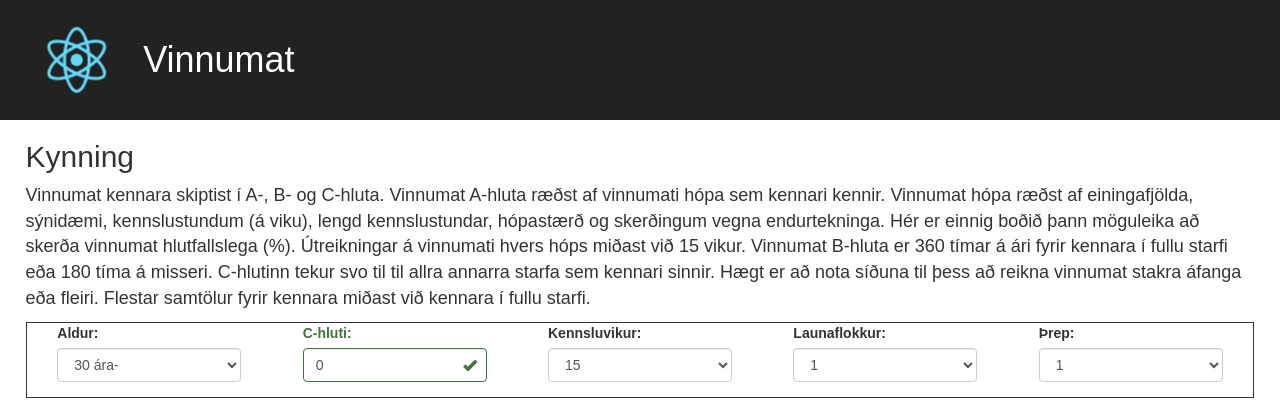
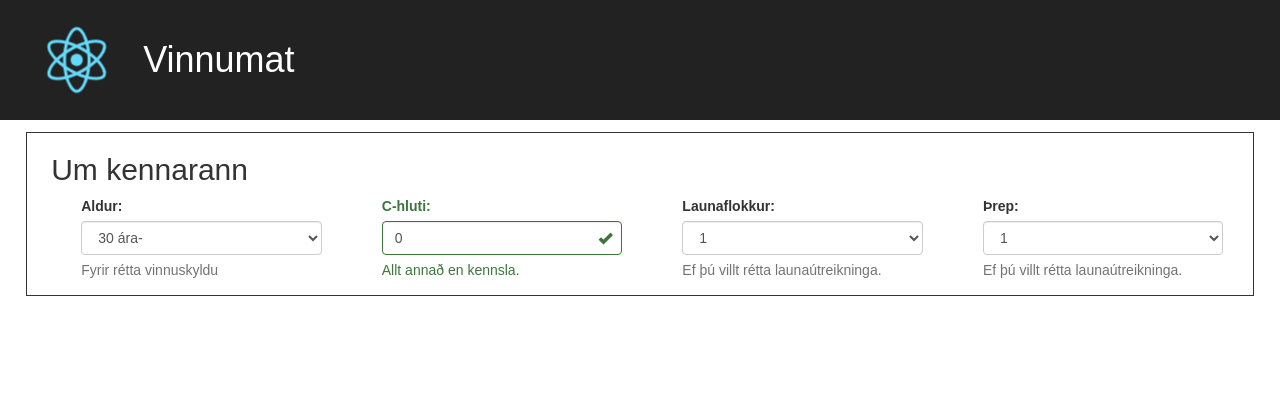
Before and after one commit to UnnarThorBachmann/vinnumat-react, a React (Create React App) app in the folder vinnumat/: page / in a window 1280 px wide. Shown: the top 420 px of the page. Built offline with nearby package versions, Linux system fonts and the light colour scheme.

Commit message:
fix: Fine tuning the teacher form.

```diff
--- a/vinnumat/src/App.css
+++ b/vinnumat/src/App.css
@@ -20,16 +20,20 @@
 }
 
 div.TeacherForm {
-  width: 100%;
+
   display: flex;
   flex-direction: row;
+  justify-content: space-around;
+}
+div.BorderTeacherForm {
+  width: 100%;
   border: solid;
   border-width: 0.5px;
-  justify-content: space-around;
+  padding-left: 2%;
+  margin-top: 1%;
 }
-
 div.TeacherUnitForm {
-  width: 15%;
+  width: 20%;
 }
 
 div.mainBody {
--- a/vinnumat/src/App.js
+++ b/vinnumat/src/App.js
@@ -19,10 +19,10 @@ class App extends Component {
     			</Media>
         	</div>
         	<div className="mainBody">
-        		<h2>Kynning</h2>
+        		{/*
         		<p className="App-intro">
           			Vinnumat kennara skiptist í A-, B- og C-hluta. Vinnumat A-hluta ræðst af vinnumati hópa sem kennari kennir. Vinnumat hópa ræðst af einingafjölda, sýnidæmi, kennslustundum (á viku), lengd kennslustundar, hópastærð og skerðingum vegna endurtekninga. Hér er einnig boðið þann möguleika að skerða vinnumat hlutfallslega (%). Útreikningar á vinnumati hvers hóps miðast við 15 vikur. Vinnumat B-hluta er 360 tímar á ári fyrir kennara í fullu starfi eða 180 tíma á misseri. C-hlutinn tekur svo til til allra annarra starfa sem kennari sinnir. Hægt er að nota síðuna til þess að reikna vinnumat stakra áfanga eða fleiri. Flestar samtölur fyrir kennara miðast við kennara í fullu starfi.
-        		</p>
+        		</p>*/}
         		<TeacherForm/>
       		</div>
       	</div>
--- a/vinnumat/src/TeacherForm.js
+++ b/vinnumat/src/TeacherForm.js
@@ -2,6 +2,7 @@ import React, {Component} from 'react';
 import FormGroup from 'react-bootstrap/lib/FormGroup';
 import ControlLabel from 'react-bootstrap/lib/ControlLabel';
 import FormControl from 'react-bootstrap/lib/FormControl';
+import HelpBlock from 'react-bootstrap/lib/HelpBlock';
 
 /**
 * This component was constructed by Unnar Thor Bachmann.
@@ -42,6 +43,9 @@ class TeacherForm extends React.Component  {
 
   render() {
     return (
+      <div className="BorderTeacherForm">
+        <h2>Um kennarann</h2>
+
       <div className="TeacherForm">
         <div className="TeacherUnitForm">
           <form>
@@ -60,7 +64,10 @@ class TeacherForm extends React.Component  {
                 <option value="38-54 ára">38-54 ára</option>
                 <option value="38-54 ára">55-60 ára</option>
                 <option value="38-54 ára">60 ára+</option>
+                <option value="38-54 ára">60 ára+ (17 tímar)</option>
               </FormControl>
+              <FormControl.Feedback />
+              <HelpBlock>Fyrir rétta vinnuskyldu</HelpBlock>
             </FormGroup>
           </form>
         </div>
@@ -77,10 +84,12 @@ class TeacherForm extends React.Component  {
               placeholder="0"
               onChange={this.handleChangeC}
             />
-            <FormControl.Feedback />
+             <FormControl.Feedback />
+              <HelpBlock>Allt annað en kennsla.</HelpBlock>
             </FormGroup>
           </form>
         </div>
+        {/*
         <div className="TeacherUnitForm">
           <form>
             <FormGroup
@@ -103,6 +112,7 @@ class TeacherForm extends React.Component  {
             </FormGroup>
           </form>
         </div>
+      */}
         <div className="TeacherUnitForm">
           <form>
             <FormGroup
@@ -132,7 +142,8 @@ class TeacherForm extends React.Component  {
               <option value="15">15</option>
               <option value="16">16</option>
             </FormControl>
-
+            <FormControl.Feedback />
+            <HelpBlock>Ef þú villt rétta launaútreikninga.</HelpBlock>
             </FormGroup>
           </form>
         </div>
@@ -157,9 +168,12 @@ class TeacherForm extends React.Component  {
               <option value="7">7</option>
               <option value="8">8</option>
             </FormControl>
+            <FormControl.Feedback />
+            <HelpBlock>Ef þú villt rétta launaútreikninga.</HelpBlock>
             </FormGroup>
           </form>
         </div>
+      </div>
       </div>
     );
   }
```
